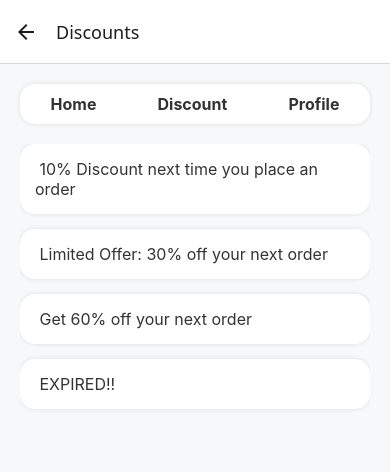
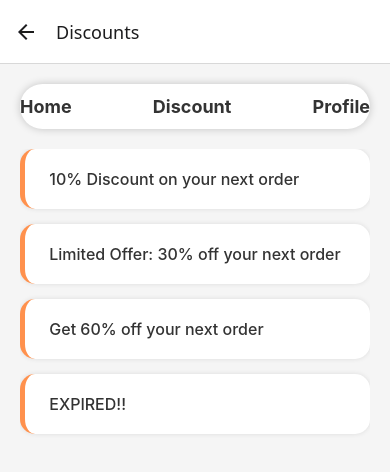
Before and after one commit to TUDublinBlanchBusinessIT/project-Sozifatima-1, a React Native app: screen /Discounts in a window 390 px wide. Shown: the top 472 px of the page. Built offline with nearby package versions, Linux system fonts and the light colour scheme.

Commit message:
added styles to dicount page

```diff
--- a/App.js
+++ b/App.js
@@ -5,6 +5,7 @@ import LoginScreen from './LoginScreen'; // Your LoginScreen
 import SignUpScreen from './SignUpScreen'; // Your SignUpScreen
 import HomeScreen from './HomeScreen'; // Your HomeScreen
 import DiscountsScreen from './DiscountsScreen';
+import ProfileScreen from './ProfileScreen';
 
 const Stack = createStackNavigator();
 
@@ -16,6 +17,7 @@ export default function App() {
         <Stack.Screen name="SignUp" component={SignUpScreen} />
         <Stack.Screen name="Home" component={HomeScreen} />
         <Stack.Screen name="Discounts" component={DiscountsScreen} />
+        <Stack.Screen name="Profile" component={ProfileScreen} />
       </Stack.Navigator>
     </NavigationContainer>
   );
--- a/DiscountsScreen.js
+++ b/DiscountsScreen.js
@@ -31,7 +31,7 @@ export default function DiscountsScreen({ navigation }) {
           onPress={() => handleSelectDiscount('10%')}
         >
           <Text style={styles.discountText}>
-            {selectedDiscount === '10%' ? '✔ ' : ''} 10% Discount next time you place an order
+            {selectedDiscount === '10%' ? '✔ ' : ''} 10% Discount on your next order
           </Text>
           {selectedDiscount === '10%' && (
             <Text style={styles.details}>Use Now!</Text>
@@ -88,22 +88,22 @@ const styles = StyleSheet.create({
   container: {
     flex: 1,
     padding: 20,
-    backgroundColor: '#f7f8fa',
+    backgroundColor: '#f5f5f5', // Lighter background color
   },
   navBar: {
     flexDirection: 'row',
-    justifyContent: 'space-around',
+    justifyContent: 'space-between',
     marginBottom: 20,
-    paddingVertical: 10,
-    backgroundColor: '#fff',
-    borderRadius: 15,
+    paddingVertical: 12,
+    backgroundColor: '#ffffff',
+    borderRadius: 25,
     shadowColor: '#000',
-    shadowOpacity: 0.1,
-    shadowRadius: 5,
-    elevation: 3,
+    shadowOpacity: 0.2,
+    shadowRadius: 8,
+    elevation: 5,
   },
   navItem: {
-    fontSize: 16,
+    fontSize: 18,
     fontWeight: 'bold',
     color: '#333',
   },
@@ -111,25 +111,30 @@ const styles = StyleSheet.create({
     flexDirection: 'row',
     justifyContent: 'space-between',
     alignItems: 'center',
-    padding: 15,
+    padding: 20,
     marginBottom: 15,
-    backgroundColor: '#fff',
+    backgroundColor: '#ffffff',
     borderRadius: 15,
     shadowColor: '#000',
     shadowOpacity: 0.1,
     shadowRadius: 5,
     elevation: 3,
+    borderLeftWidth: 5,
+    borderLeftColor: '#ff914d', // Subtle left border
   },
   selectedDiscount: {
     borderColor: '#ff914d',
     borderWidth: 2,
+    backgroundColor: '#ffebd6', // Light highlight when selected
   },
   discountText: {
     fontSize: 16,
+    fontWeight: '500',
     color: '#333',
+    flex: 1,
   },
   details: {
     fontSize: 14,
-    color: '#888',
+    color: '#ff914d', // Highlighted color for details
   },
 });
--- a/HomeScreen.js
+++ b/HomeScreen.js
@@ -57,6 +57,13 @@ export default function HomeScreen({ navigation }) {
           </Text>
           <Text style={styles.serviceTime}>20 minutes</Text>
         </TouchableOpacity>
+        {selectedService === 'Deliveroo' && (
+          <View style={styles.price}>
+            {cheapestOptions.map((option, index) => (
+              <Text key={index} style={styles.priceText}>{option}</Text>
+            ))}
+          </View>
+        )}
 
         <TouchableOpacity
           style={[
@@ -70,6 +77,13 @@ export default function HomeScreen({ navigation }) {
           </Text>
           <Text style={styles.serviceTime}>45 minutes</Text>
         </TouchableOpacity>
+        {selectedService === 'Just Eats' && (
+          <View style={styles.price}>
+            {cheapestOptions.map((option, index) => (
+              <Text key={index} style={styles.priceText}>{option}</Text>
+            ))}
+          </View>
+        )}
 
         <TouchableOpacity
           style={[
@@ -83,19 +97,18 @@ export default function HomeScreen({ navigation }) {
           </Text>
           <Text style={styles.serviceTime}>25 minutes</Text>
         </TouchableOpacity>
+        {selectedService === 'Uber Eats' && (
+          <View style={styles.price}>
+            {cheapestOptions.map((option, index) => (
+              <Text key={index} style={styles.priceText}>{option}</Text>
+            ))}
+          </View>
+        )}
       </ScrollView>
 
       {/* Deliver Button */}
       <TouchableOpacity style={styles.deliverButton} onPress={handleDelivery}>
         <Text style={styles.deliverButtonText}>Deliver</Text>
-      </TouchableOpacity>
-
-      {/* Navigate to Discounts Screen */}
-      <TouchableOpacity
-        style={styles.deliverButton}
-        onPress={() => navigation.navigate('Discounts')} // Navigate to Discounts screen
-      >
-        <Text style={styles.deliverButtonText}>View Discounts</Text>
       </TouchableOpacity>
     </View>
   );
@@ -161,6 +174,14 @@ const styles = StyleSheet.create({
     fontSize: 14,
     color: '#888',
   },
+  price: {
+    paddingLeft: 20,
+    paddingTop: 10,
+  },
+  priceText: {
+    fontSize: 14,
+    color: '#555',
+  },
   deliverButton: {
     width: '100%',
     height: 50,
```
